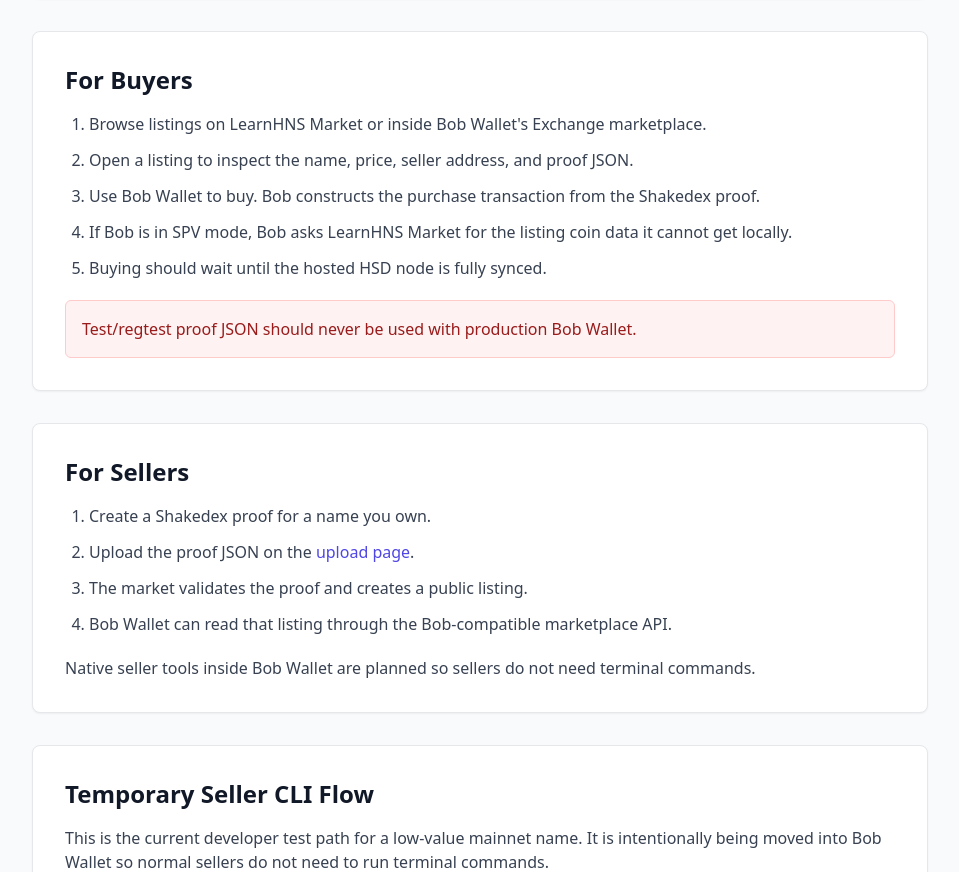
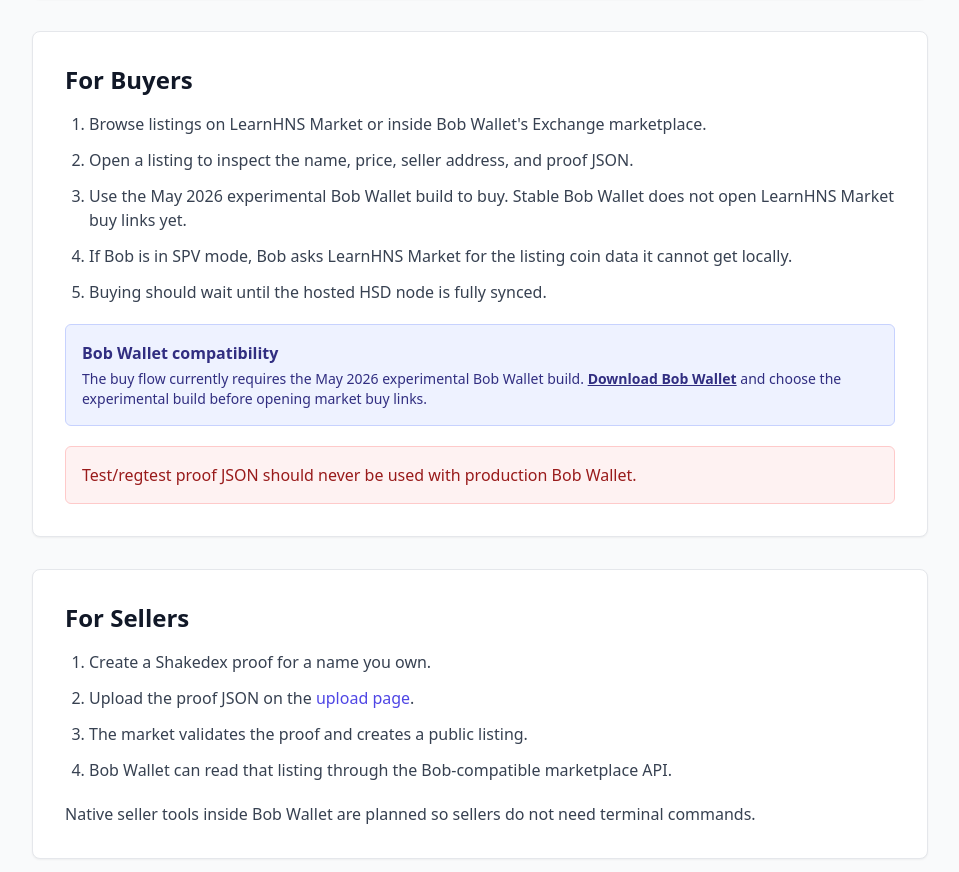
Before and after one commit to shadstoneofficial/learnhns-market, a Flask app: page /docs in a window 1280 px wide. Shown: the part 740-1612 px from the top of the page, without its empty margins (160-1119 px from the left). Run offline with Flask 3, Linux system fonts and the light colour scheme; some libraries are stand-ins or nearby versions.

Commit message:
Clarify experimental Bob Wallet buy flow

```diff
--- a/app/templates/base.html
+++ b/app/templates/base.html
@@ -13,12 +13,12 @@
 </head>
 <body class="bg-gray-50 text-gray-900 font-sans antialiased flex flex-col min-h-screen">
     <header class="bg-white shadow-sm border-b border-gray-200">
-        <div class="max-w-7xl mx-auto px-4 sm:px-6 lg:px-8 py-4 flex justify-between items-center">
+        <div class="max-w-7xl mx-auto px-4 sm:px-6 lg:px-8 py-4 flex flex-col gap-3 sm:flex-row sm:justify-between sm:items-center">
             <a href="{{ url_for('main.index') }}" class="flex items-center gap-3 text-xl font-bold text-indigo-600">
                 <img src="{{ url_for('static', filename='Handshake-monogram-black.png') }}" alt="" class="h-8 w-8 object-contain">
                 <span>LearnHNS Market</span>
             </a>
-            <nav class="flex items-center gap-5">
+            <nav class="flex flex-wrap items-center gap-x-4 gap-y-2 text-sm sm:gap-5 sm:text-base">
                 <a href="{{ url_for('main.index') }}" class="text-gray-600 hover:text-indigo-600 font-medium">Browse</a>
                 <a href="{{ url_for('main.sold') }}" class="text-gray-600 hover:text-indigo-600 font-medium">History</a>
                 <a href="{{ url_for('main.upload') }}" class="text-gray-600 hover:text-indigo-600 font-medium">Upload</a>
--- a/app/templates/docs.html
+++ b/app/templates/docs.html
@@ -44,10 +44,18 @@
         <ol class="list-decimal pl-6 space-y-3 text-gray-700">
             <li>Browse listings on LearnHNS Market or inside Bob Wallet's Exchange marketplace.</li>
             <li>Open a listing to inspect the name, price, seller address, and proof JSON.</li>
-            <li>Use Bob Wallet to buy. Bob constructs the purchase transaction from the Shakedex proof.</li>
+            <li>Use the May 2026 experimental Bob Wallet build to buy. Stable Bob Wallet does not open LearnHNS Market buy links yet.</li>
             <li>If Bob is in SPV mode, Bob asks LearnHNS Market for the listing coin data it cannot get locally.</li>
             <li>Buying should wait until the hosted HSD node is fully synced.</li>
         </ol>
+        <div class="mt-5 rounded-md border border-indigo-200 bg-indigo-50 p-4 text-indigo-900">
+            <p class="font-semibold">Bob Wallet compatibility</p>
+            <p class="mt-1 text-sm">
+                The buy flow currently requires the May 2026 experimental Bob Wallet build.
+                <a href="https://bobwallet.org/download" target="_blank" rel="noopener noreferrer" class="font-semibold underline hover:text-indigo-700">Download Bob Wallet</a>
+                and choose the experimental build before opening market buy links.
+            </p>
+        </div>
         <div class="mt-5 rounded-md border border-red-200 bg-red-50 p-4 text-red-800">
             Test/regtest proof JSON should never be used with production Bob Wallet.
         </div>
--- a/app/templates/index.html
+++ b/app/templates/index.html
@@ -3,7 +3,7 @@
 {% block content %}
 <div class="mb-8 text-center sm:text-left">
     <h1 class="text-3xl font-bold mb-2">LearnHNS Market</h1>
-    <p class="text-gray-600">Fixed-price "Buy Now" domains directly via Bob Wallet.</p>
+    <p class="text-gray-600">Fixed-price "Buy Now" domains for the May 2026 experimental Bob Wallet build.</p>
 </div>
 
 {% if hsd_readiness and not hsd_readiness.ready %}
```
Also changed, not shown: app/templates/listing.html (+9 -2 lines).
